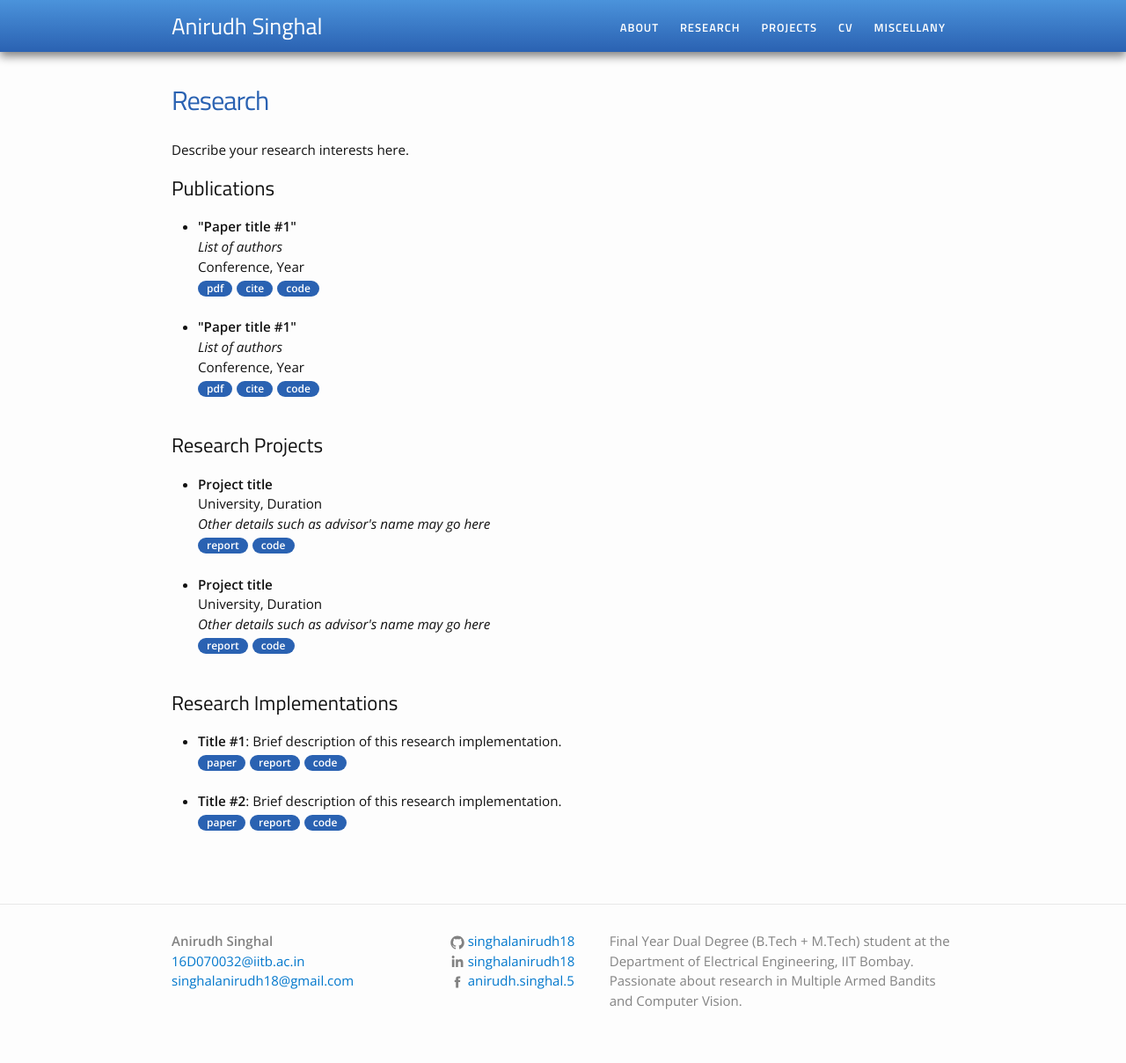
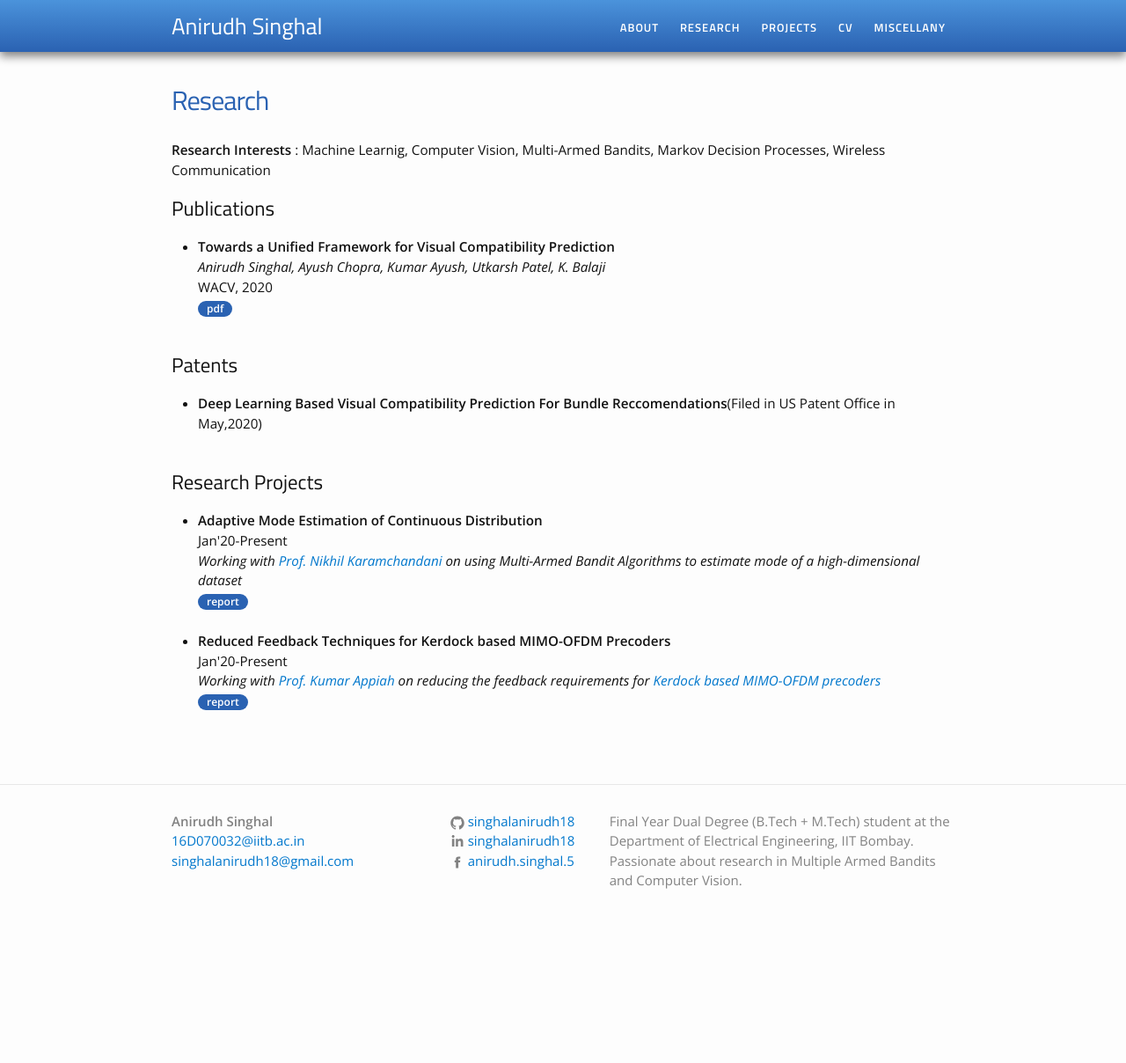
Before and after one commit to singhalanirudh18/singhalanirudh18.github.io, a Jekyll site: the page built from research.md, in a window 1280 px wide. Shown: the whole page at 88% size. Built offline with Jekyll 4.4.1, drawn with Linux system fonts in a browser that asks for light colours; after the commit the page ends 1072 px from its top, so only the background shows below that.

Commit message:
Research added

```diff
--- a/research.md
+++ b/research.md
@@ -4,41 +4,42 @@ permalink: /research/
 title: Research
 ---
 
-Describe your research interests here.
+<b>Research Interests</b> : Machine Learnig, Computer Vision, Multi-Armed Bandits, Markov Decision Processes, Wireless Communication
 
 <h2>Publications</h2>
 <ul>
 	<li>
-		<b>"Paper title #1"</b><br>
-		<i>List of authors</i><br>
-		Conference, Year<br>
-		<a href="http://openaccess.thecvf.com/content_WACV_2020/html/Singhal_Towards_a_Unified_Framework_for_Visual_Compatibility_Prediction_WACV_2020_paper.html"><div class="color-button">pdf</div></a><a href=""><div class="color-button">cite</div></a><a href=""><div class="color-button">code</div></a>
+		<b>Towards a Unified Framework for Visual Compatibility Prediction</b><br>
+		<i>Anirudh Singhal, Ayush Chopra, Kumar Ayush, Utkarsh Patel, K. Balaji</i><br>
+		WACV, 2020<br>
+		<a href="http://openaccess.thecvf.com/content_WACV_2020/html/Singhal_Towards_a_Unified_Framework_for_Visual_Compatibility_Prediction_WACV_2020_paper.html"><div class="color-button">pdf</div></a>
 	</li><br>
+</ul>
+
+<h2>Patents</h2>
+<ul>
 	<li>
-		<b>"Paper title #1"</b><br>
-		<i>List of authors</i><br>
-		Conference, Year<br>
-		<a href=""><div class="color-button">pdf</div></a><a href=""><div class="color-button">cite</div></a><a href=""><div class="color-button">code</div></a>
+		<b>Deep Learning Based Visual Compatibility Prediction For Bundle Reccomendations</b>(Filed in US Patent Office in May,2020)<br>
 	</li><br>
 </ul>
 
 <h2>Research Projects</h2>
 <ul>
 	<li>
-		<b>Project title</b><br>
-		University, Duration<br>
-		<i>Other details such as advisor's name may go here</i><br>
-		<a href=""><div class="color-button">report</div></a><a href=""><div class="color-button">code</div></a>
+		<b>Adaptive Mode Estimation of Continuous Distribution</b><br>
+		Jan'20-Present<br>
+		<i>Working with <a href="https://sites.google.com/site/nikhilkaram/">Prof. Nikhil Karamchandani</a> on using Multi-Armed Bandit Algorithms to estimate mode of a high-dimensional dataset</i><br>
+		<a href="Continuous_Mode.pdf"><div class="color-button">report</div></a>
 	</li><br>
 	<li>
-		<b>Project title</b><br>
-		University, Duration<br>
-		<i>Other details such as advisor's name may go here</i><br>
-		<a href=""><div class="color-button">report</div></a><a href=""><div class="color-button">code</div></a>
+		<b>Reduced Feedback Techniques for Kerdock based MIMO-OFDM Precoders</b><br>
+		Jan'20-Present<br>
+		<i>Working with <a href="https://www.ee.iitb.ac.in/~akumar/">Prof. Kumar Appiah</a> on reducing the feedback requirements for <a href="https://ieeexplore.ieee.org/document/4813254">Kerdock based MIMO-OFDM precoders</a></i><br>
+		<a href="MIMO_Kerdock.pdf"><div class="color-button">report</div></a>
 	</li><br>
 </ul>
 
-<h2>Research Implementations</h2>
+<!-- <h2>Research Implementations</h2>
 <ul>
 	<li>
 		<b>Title #1</b>: Brief description of this research implementation.<br>
@@ -48,4 +49,4 @@ Describe your research interests here.
 		<b>Title #2</b>: Brief description of this research implementation.<br>
 		<a href=""><div class="color-button">paper</div></a><a href=""><div class="color-button">report</div></a><a href=""><div class="color-button">code</div></a>
 	</li><br>
-</ul>
+</ul> -->
```
Also changed, not shown: 2 other files.
